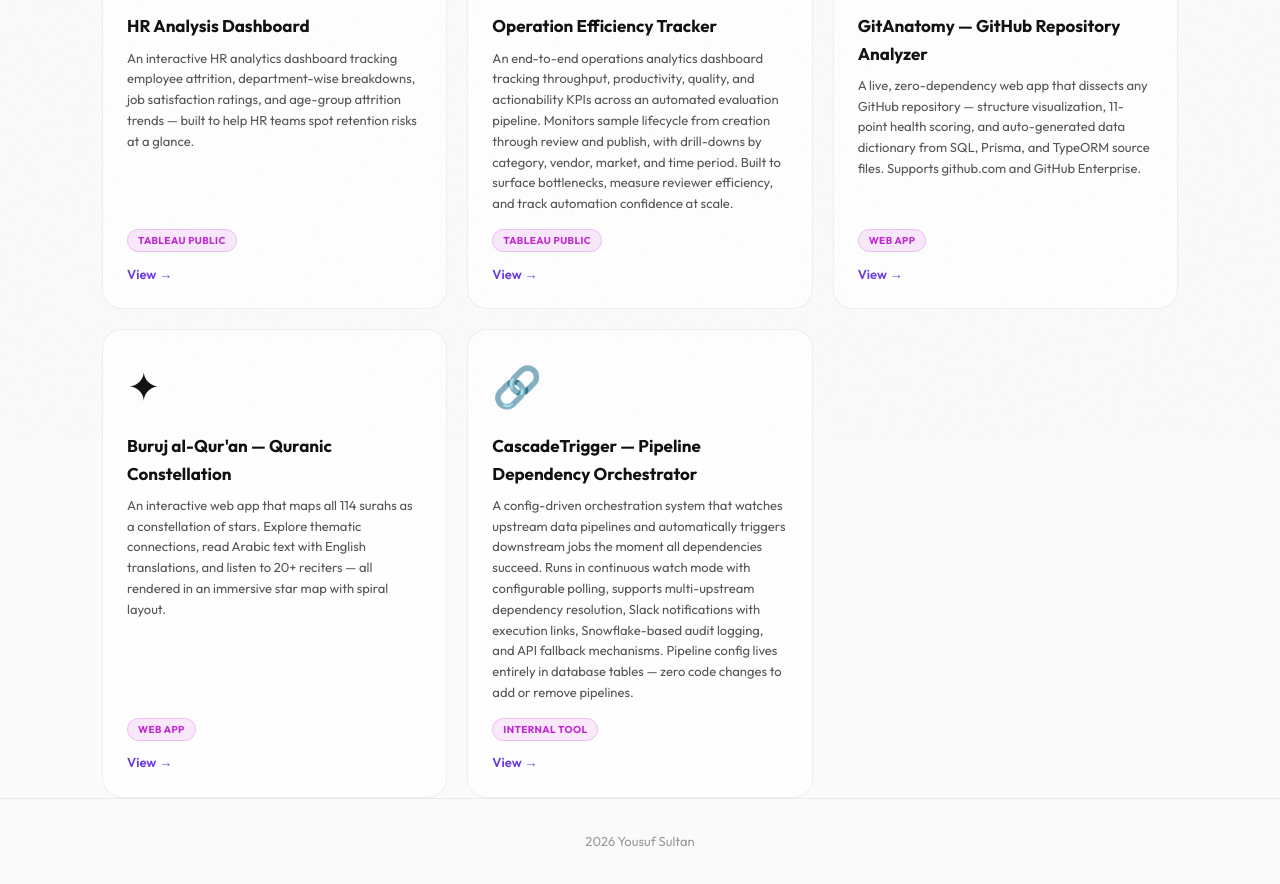
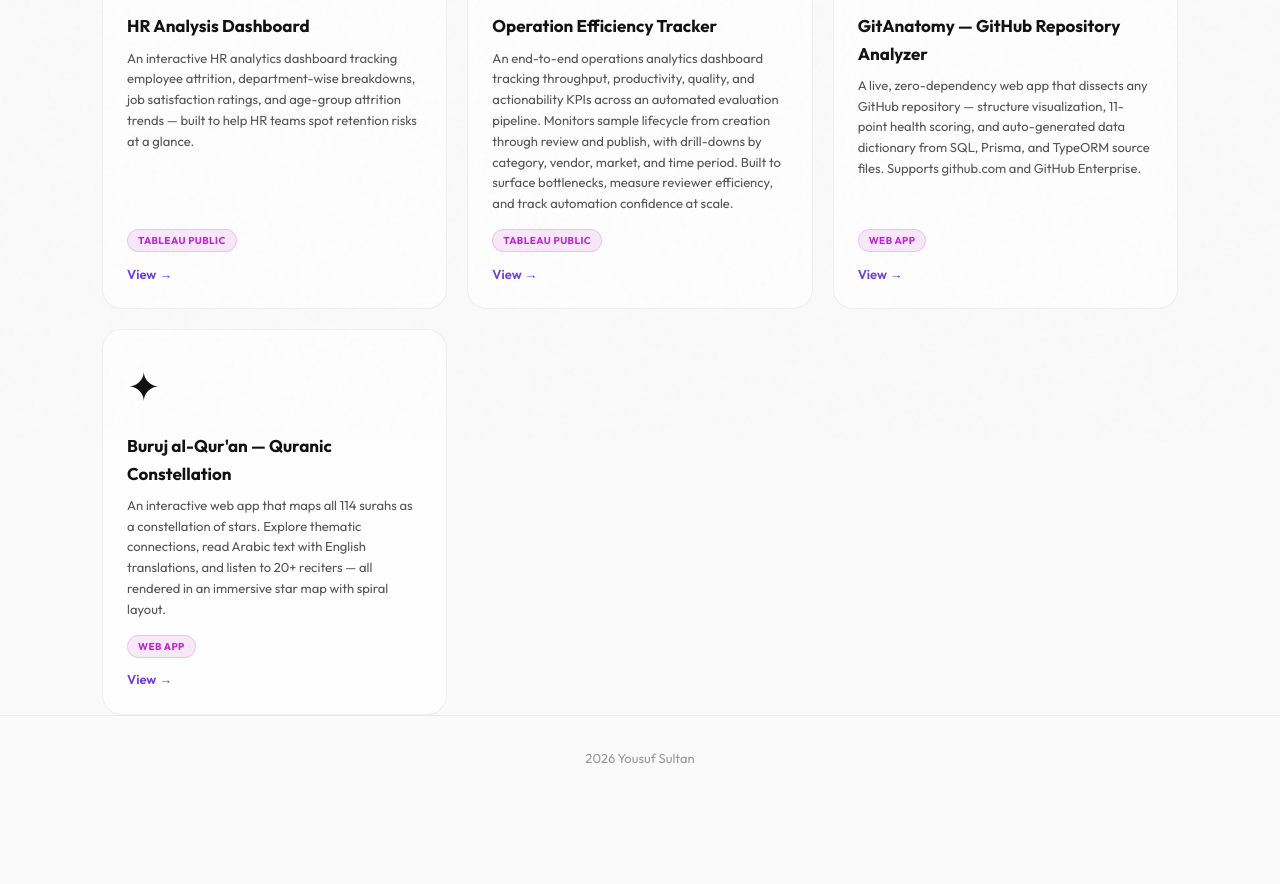
Before and after one commit to ysultankpg/ysultankpg.github.io, a Jekyll site: the page built from works/index.html, in a window 1280 px wide, cut to the strip 459-1343 px from the top of the page. Built offline with Jekyll 4.4.1, drawn with Linux system fonts in a browser that asks for light colours; after the commit the page ends 1260 px from its top, so only the background shows below that.

Commit message:
Remove CascadeTrigger from My Works; rebuild resume PDF with proper formatting (blue headers, impact grid, 2-page layout)

```diff
--- a/_data/works.yml
+++ b/_data/works.yml
@@ -37,8 +37,3 @@
   url: "https://ysultankpg.github.io/quranic-constellation"
   type: "Web App"
   icon: "✦"
-
-- title: "CascadeTrigger — Pipeline Dependency Orchestrator"
-  description: "A config-driven orchestration system that watches upstream data pipelines and automatically triggers downstream jobs the moment all dependencies succeed. Runs in continuous watch mode with configurable polling, supports multi-upstream dependency resolution, Slack notifications with execution links, Snowflake-based audit logging, and API fallback mechanisms. Pipeline config lives entirely in database tables — zero code changes to add or remove pipelines."
-  type: "Internal Tool"
-  icon: "🔗"
```
Also changed, not shown: 1 other file.
